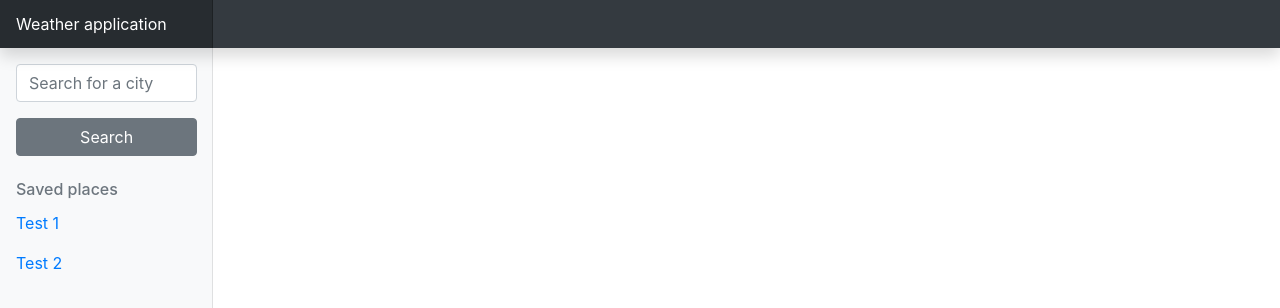
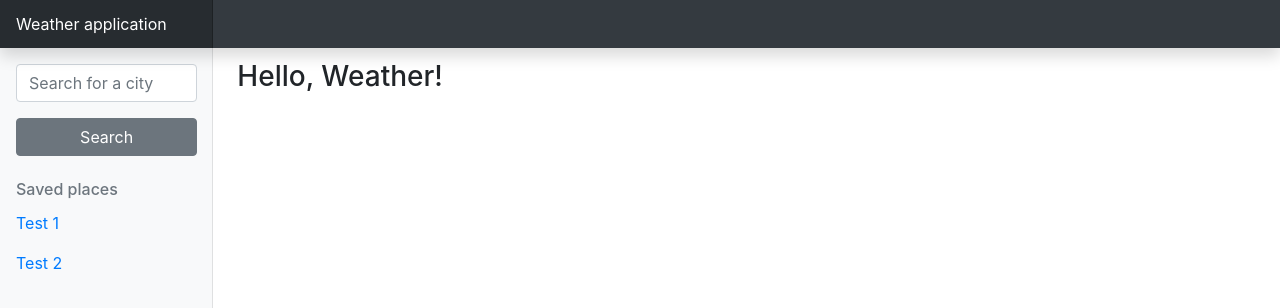
Before and after one commit to ressenzo/weather-application, an Angular app: page / in a window 1280 px wide. Shown: the top 308 px of the page. Built offline with nearby package versions, Linux system fonts and the light colour scheme.

Commit message:
Creating home component

```diff
--- a/src/app/app-routing.module.ts
+++ b/src/app/app-routing.module.ts
@@ -1,7 +1,11 @@
 import { NgModule } from '@angular/core';
 import { Routes, RouterModule } from '@angular/router';
+import { HomeComponent } from './components/home/home.component';
 
-const routes: Routes = [];
+const routes: Routes = [
+  { path: '', component: HomeComponent },
+  { path: 'home', component: HomeComponent }
+];
 
 @NgModule({
   imports: [RouterModule.forRoot(routes)],
--- a/src/app/app.component.css
+++ b/src/app/app.component.css
@@ -28,3 +28,9 @@
 .sidebar .sidebar-search-container {
     padding: 0 1rem;
 }
+
+/* MAIN */
+
+main {
+    padding-top: 12px;
+}
--- a/src/app/app.component.html
+++ b/src/app/app.component.html
@@ -42,7 +42,9 @@
         </ul>
       </div>
     </nav>
+
+    <main class="col-md-9 ml-sm-auto col-lg-10 px-md-4">
+      <router-outlet></router-outlet>
+    </main>
   </div>
 </div>
-
-<router-outlet></router-outlet>
--- a/src/app/app.module.ts
+++ b/src/app/app.module.ts
@@ -4,9 +4,12 @@ import { NgModule } from '@angular/core';
 import { AppRoutingModule } from './app-routing.module';
 import { AppComponent } from './app.component';
 
+import { HomeComponent } from './components/home/home.component';
+
 @NgModule({
   declarations: [
-    AppComponent
+    AppComponent,
+    HomeComponent
   ],
   imports: [
     BrowserModule,
--- /dev/null
+++ b/src/app/components/home/home.component.html
@@ -0,0 +1 @@
+<h3>Hello, Weather!</h3>
```
Also changed, not shown: src/app/components/home/home.component.ts (added, +10 -0 lines), src/app/components/home/home.component.css (added).
